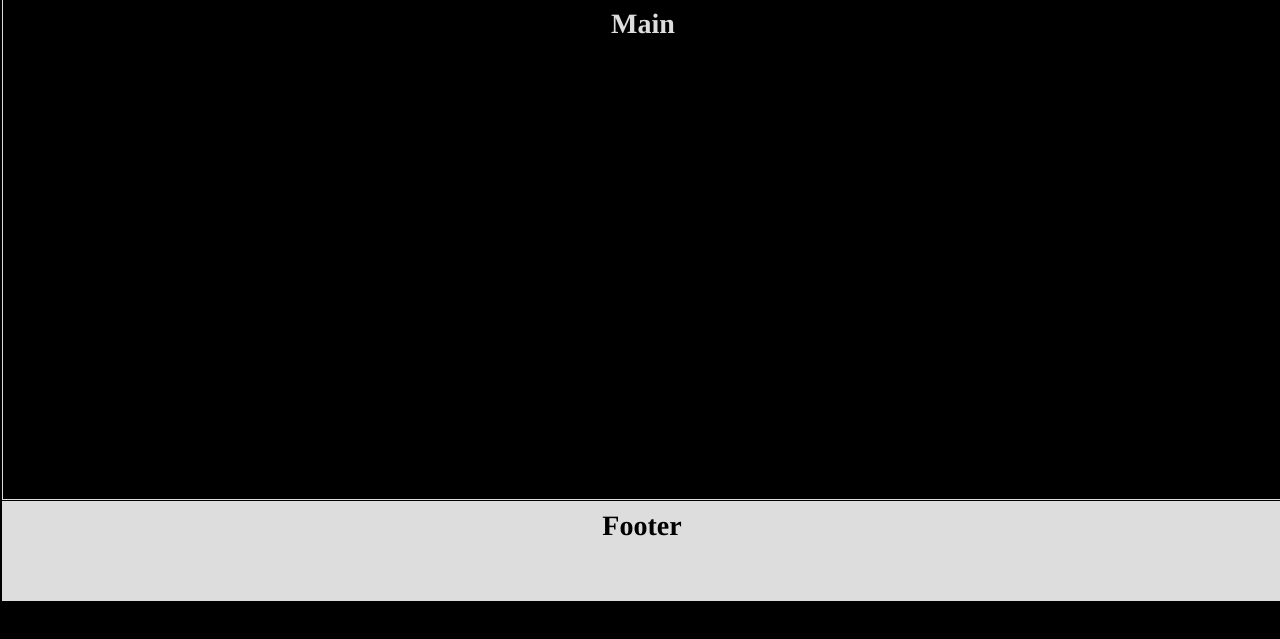
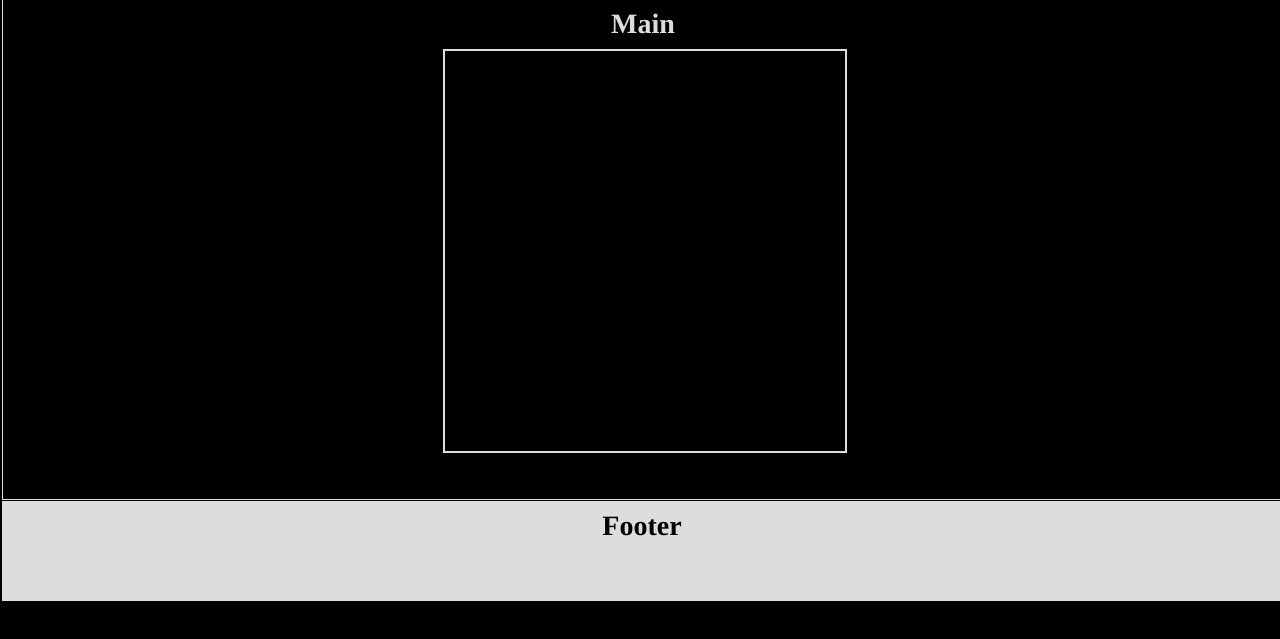
Before and after one commit to sugar999999/GameA, a plain HTML site: page game.html in a window 1280 px wide. Shown: the part 55-694 px from the top of the page. Drawn offline with nearby package versions, Linux system fonts and the light colour scheme.

Commit message:
add a Main Window

```diff
--- a/css/main.css
+++ b/css/main.css
@@ -9,7 +9,7 @@ body{
   height: 100%;
 }
 
-#header, #main-disp, #footer {
+#header, #main-disp, #footer, #main-disp-window {
   width:0px;
   height: 1px;
   text-align: center;
@@ -25,8 +25,6 @@ body{
   left: 0px;
   top: 0px;
   margin: 2px 2px 2px 2px;
-  background: #ddd;
-  color: #000;
 }
 
 #main-disp {
@@ -44,6 +42,14 @@ body{
   top: 556px;
   left: 0px;
   margin: 0px 2px 2px 2px;
-  background: #ddd;
-  color: #000;
 }
+
+#main-disp-window {
+  position: absolute;
+  top: 50%;
+  left: 50%;
+  margin: -200px 0 0 -200px;
+  background: #000;
+  color: #ddd;
+  border: 2px #ddd solid;
+}
--- a/game.html
+++ b/game.html
@@ -14,6 +14,7 @@
   <script src="https://ajax.googleapis.com/ajax/libs/jquery/2.1.4/jquery.min.js"></script>
   <script src="./js/main.js"></script>
   <script src="./js/main.start.js"></script>
+  <script src="./js/main.model.js"></script>
   <script>
     $( function () { main.initModule( $("#main") );});
   </script>
--- /dev/null
+++ b/js/main.model.js
@@ -0,0 +1,31 @@
+// main.model.js
+// by Sugar999999
+
+main.model = (function(){
+
+  var initModule;
+
+  initModule = function($container){
+    $container
+      .append('<div id=\"header\">Game<\/div>')
+      .append('<div id=\"main-disp\">Main<canvas id=\"main-disp-window\"><\/canvas><\/div>')
+      .append('<div id=\"footer\">Footer<\/div>')
+      .find("#header")
+        .animate({width: 100 + "%"}, 1000)
+        .animate({height: 50 + "px"}, 1000)
+      .next() //Main
+        .animate({width: 100 + "%"}, 1000)
+        .animate({height: 500 + "px"}, 1000)
+      .find("#main-disp-window") //Window
+        .animate({width: 400 + "px"}, 1000)
+        .animate({height: 400 + "px" }, 1000)
+      .parent().next() //Footer
+        .animate({width: 100 + "%"}, 1000)
+        .css("bottom","0")
+        .animate({height: 100 + "px" }, 1000);
+
+  };
+
+  return {initModule: initModule};
+
+}());
--- a/js/main.start.js
+++ b/js/main.start.js
@@ -6,20 +6,8 @@ main.start = (function(){
   var initModule;
 
   initModule = function($container){
-    $container
-      .append('<div id=\"header\">Game<\/div>')
-      .append('<div id=\"main-disp\">Main<\/div>')
-      .append('<div id=\"footer\">Footer<\/div>')
-      .find("#header")
-        .animate({width: 100 + "%"}, 1000)
-        .animate({height: 50 + "px"}, 1000)
-      .next() //Main
-        .animate({width: 100 + "%"}, 1000)
-        .animate({height: 500 + "px"}, 1000)
-      .next() //Footer
-        .animate({width: 100 + "%"}, 1000)
-        .css("bottom","0")
-        .animate({height: 100 + "px" }, 1000);
+
+    main.model.initModule( $container );
 
   };
 
```
